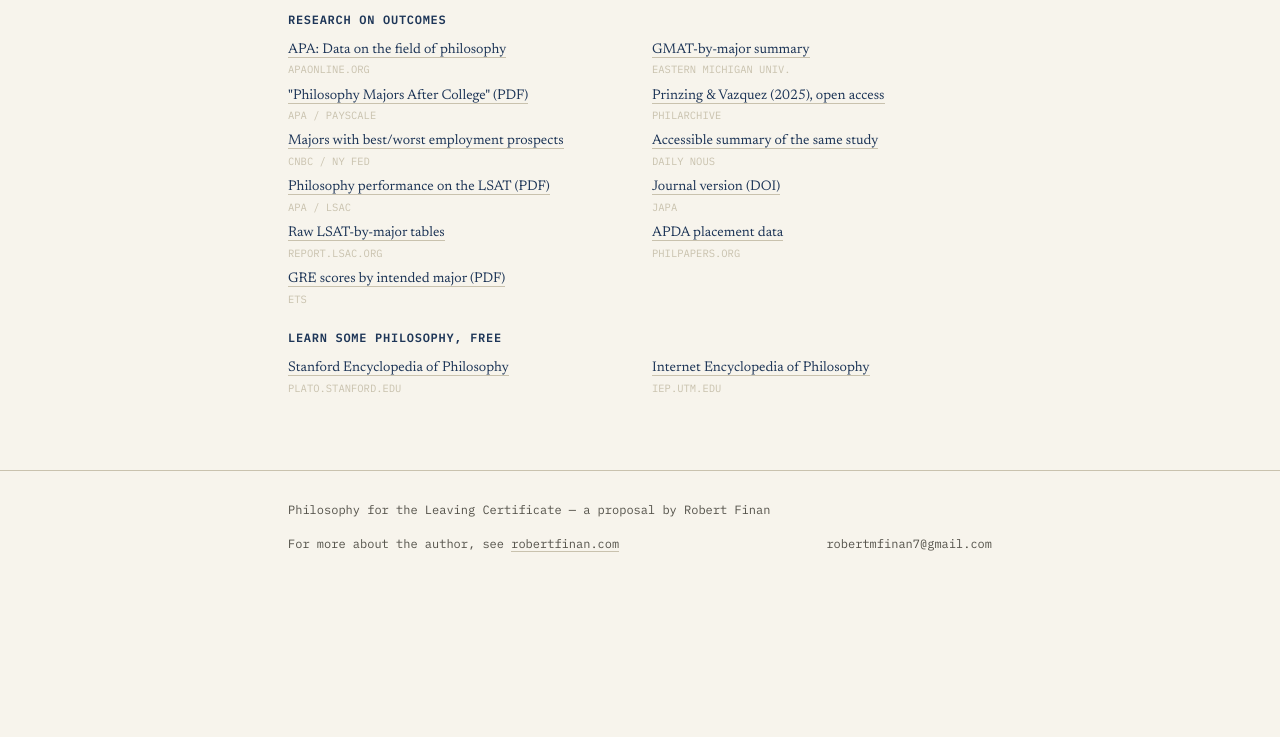
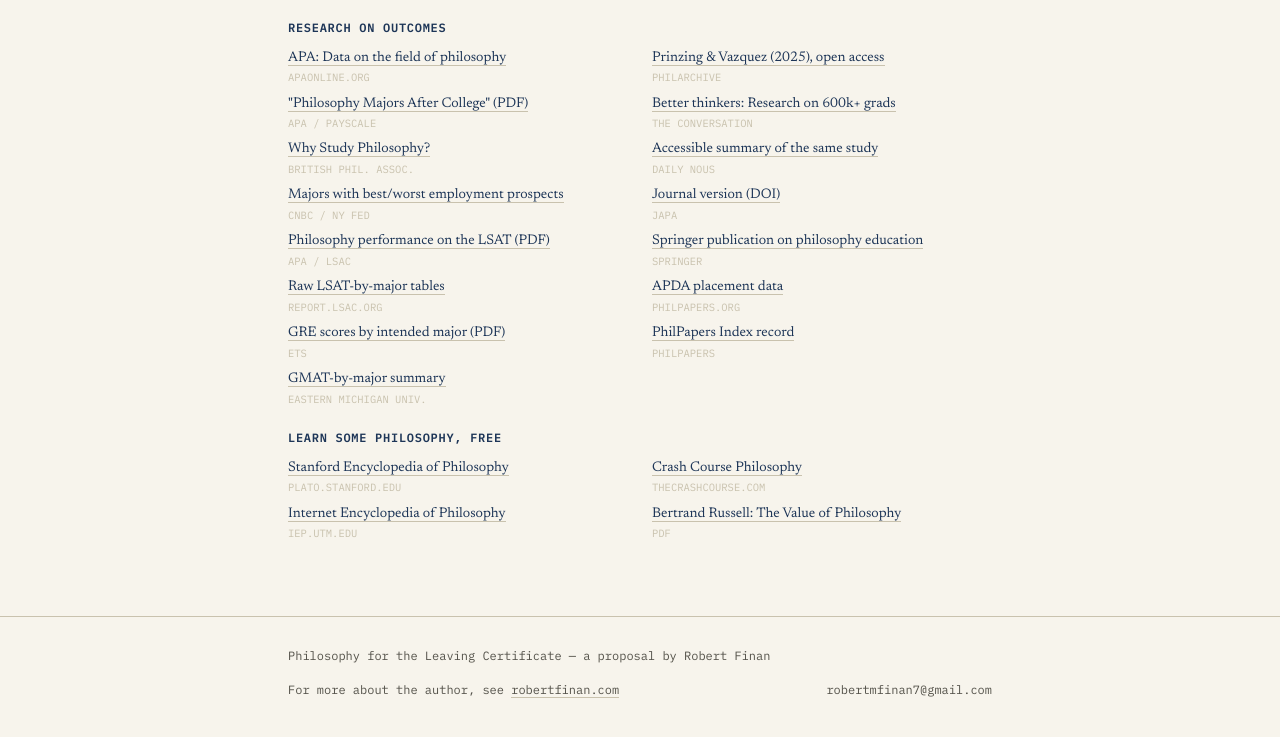
Before and after one commit to Ro-bertt/philosophyforleavingcertificate.com, a plain HTML site: page index.html in a window 1280 px wide. Shown: the part 5616-6353 px from the top of the page. Before the commit the page ends 6220 px from the top, so only its background shows below. Drawn offline with nearby package versions, Linux system fonts and the light colour scheme.

Commit message:
Update index.html

```diff
--- a/index.html
+++ b/index.html
@@ -382,6 +382,7 @@
           <li><a href="https://www.curriculumonline.ie/getmedia/93035aec-52b0-42b2-9f53-ba391de910c7/NCCA-JC-Short-Course-Philosophy.pdf" target="_blank" rel="noopener">JC Philosophy full specification (PDF)</a><span class="src">curriculumonline.ie</span></li>
           <li><a href="https://www.irishtimes.com/ireland/education/2026/04/14/ten-years-of-leaving-cert-politics-and-society-taking-turns-rowing-the-lifeboat/" target="_blank" rel="noopener">Ten years of Leaving Cert Politics &amp; Society</a><span class="src">Irish Times</span></li>
           <li><a href="https://www.president.ie/en/media-library/speeches/speech-by-president-michael-d.-higgins-at-a-reception-to-launch-irish-young" target="_blank" rel="noopener">Higgins, launch of Irish Young Philosopher Awards</a><span class="src">president.ie</span></li>
+          <li><a href="https://www.ucd.ie/cepl/publicoutreach/irishinternationalyoungphilosopherawards/" target="_blank" rel="noopener">Irish Young Philosopher Awards (UCD)</a><span class="src">ucd.ie</span></li>
           <li><a href="https://www.irishtimes.com/culture/you-don-t-exist-just-to-be-useful-president-tells-young-philosophers-1.3893505" target="_blank" rel="noopener">"You don't exist just to be useful"</a><span class="src">Irish Times</span></li>
           <li><a href="https://www.president.ie/en/media-library/speeches/speech-at-a-reception-for-philosophy-ireland" target="_blank" rel="noopener">Higgins on philosophy &amp; digital echo-chambers</a><span class="src">president.ie</span></li>
           <li><a href="https://ncca.ie/en/senior-cycle/senior-cycle-redevelopment/schedule-of-senior-cycle-subjects-for-redevelopment/" target="_blank" rel="noopener">NCCA schedule of subjects for redevelopment</a><span class="src">ncca.ie</span></li>
@@ -410,15 +411,19 @@
         <ul>
           <li><a href="https://www.apaonline.org/page/data" target="_blank" rel="noopener">APA: Data on the field of philosophy</a><span class="src">apaonline.org</span></li>
           <li><a href="https://cdn.ymaws.com/www.apaonline.org/resource/resmgr/data_on_profession/philosophy_majors_after_coll.pdf" target="_blank" rel="noopener">"Philosophy Majors After College" (PDF)</a><span class="src">APA / PayScale</span></li>
+          <li><a href="https://bpa.ac.uk/why-study-philosophy/" target="_blank" rel="noopener">Why Study Philosophy?</a><span class="src">British Phil. Assoc.</span></li>
           <li><a href="https://www.cnbc.com/2025/05/16/college-majors-with-the-best-and-worst-employment-prospects.html" target="_blank" rel="noopener">Majors with best/worst employment prospects</a><span class="src">CNBC / NY Fed</span></li>
           <li><a href="https://cdn.ymaws.com/www.apaonline.org/resource/resmgr/data_on_profession/Philosophy_LSAT_Stats_2023.pdf" target="_blank" rel="noopener">Philosophy performance on the LSAT (PDF)</a><span class="src">APA / LSAC</span></li>
           <li><a href="https://report.lsac.org/view.aspx?report=applicantsbymajor&Format=PDF" target="_blank" rel="noopener">Raw LSAT-by-major tables</a><span class="src">report.lsac.org</span></li>
           <li><a href="https://www.ets.org/pdfs/gre/gre-guide-table-3b.pdf" target="_blank" rel="noopener">GRE scores by intended major (PDF)</a><span class="src">ETS</span></li>
           <li><a href="https://www.emich.edu/history-philosophy/philosophy/advising/career.php" target="_blank" rel="noopener">GMAT-by-major summary</a><span class="src">Eastern Michigan Univ.</span></li>
           <li><a href="https://philarchive.org/rec/PRISPD" target="_blank" rel="noopener">Prinzing &amp; Vazquez (2025), open access</a><span class="src">PhilArchive</span></li>
+          <li><a href="https://theconversation.com/studying-philosophy-does-make-people-better-thinkers-according-to-new-research-on-more-than-600-000-college-grads-262681" target="_blank" rel="noopener">Better thinkers: Research on 600k+ grads</a><span class="src">The Conversation</span></li>
           <li><a href="https://dailynous.com/2025/07/14/studying-philosophy-makes-people-better-thinkers-further-data/" target="_blank" rel="noopener">Accessible summary of the same study</a><span class="src">Daily Nous</span></li>
           <li><a href="https://doi.org/10.1017/apa.2025.10007" target="_blank" rel="noopener">Journal version (DOI)</a><span class="src">JAPA</span></li>
+          <li><a href="https://link.springer.com/article/10.1007/s40841-026-00465-y#auth-Muhammet_Furkan-Yazici-Aff1" target="_blank" rel="noopener">Springer publication on philosophy education</a><span class="src">Springer</span></li>
           <li><a href="https://philpapers.org/archive/JENAPD-6" target="_blank" rel="noopener">APDA placement data</a><span class="src">philpapers.org</span></li>
+          <li><a href="https://philpapers.org/rec/CRAPSA-2" target="_blank" rel="noopener">PhilPapers Index record</a><span class="src">PhilPapers</span></li>
         </ul>
       </div>
 
@@ -427,6 +432,8 @@
         <ul>
           <li><a href="https://plato.stanford.edu/" target="_blank" rel="noopener">Stanford Encyclopedia of Philosophy</a><span class="src">plato.stanford.edu</span></li>
           <li><a href="https://iep.utm.edu/" target="_blank" rel="noopener">Internet Encyclopedia of Philosophy</a><span class="src">iep.utm.edu</span></li>
+          <li><a href="https://thecrashcourse.com/topic/philosophy/" target="_blank" rel="noopener">Crash Course Philosophy</a><span class="src">thecrashcourse.com</span></li>
+          <li><a href="https://www.stephenhicks.org/wp-content/uploads/2015/08/RussellB-The-Value-of-Philosophy-text.pdf" target="_blank" rel="noopener">Bertrand Russell: The Value of Philosophy</a><span class="src">PDF</span></li>
         </ul>
       </div>
 
```
